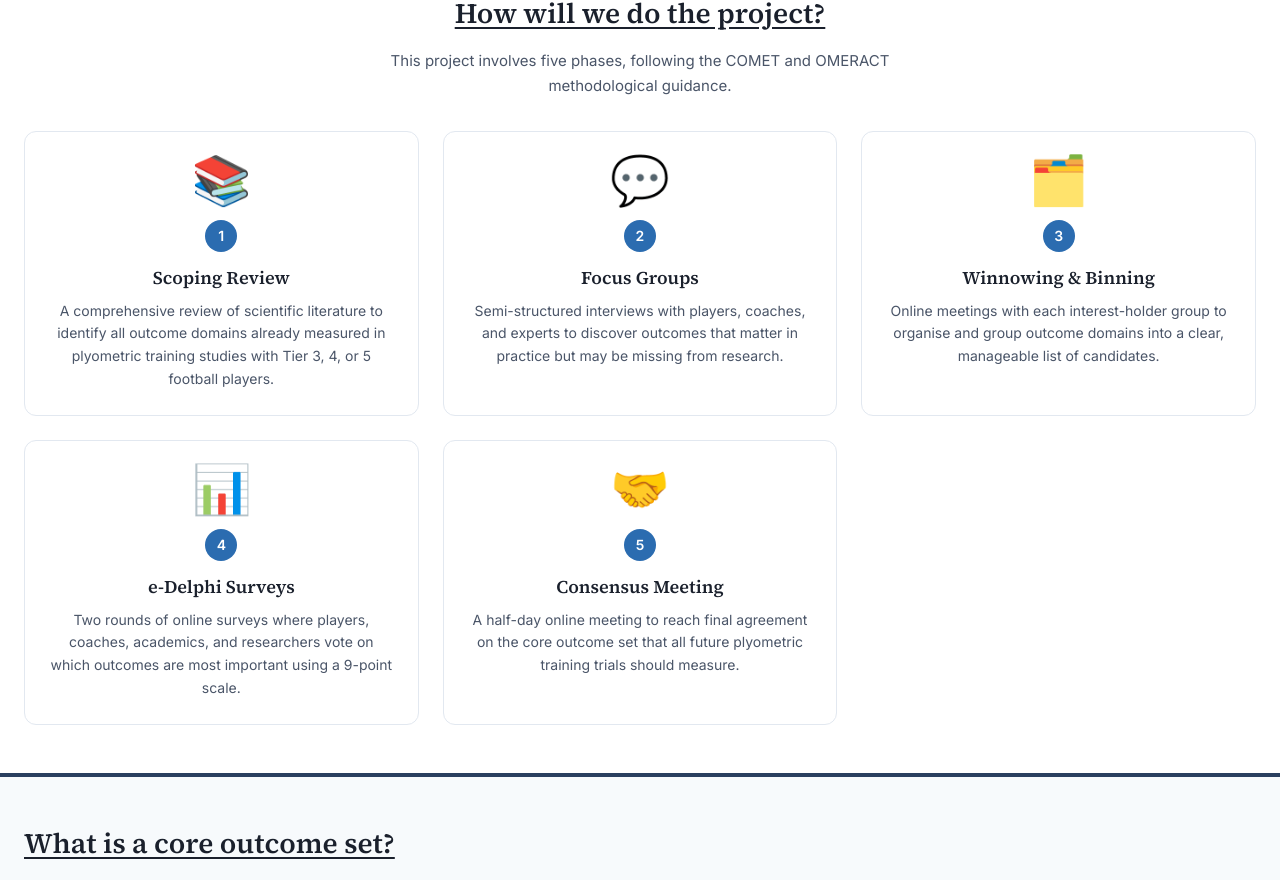
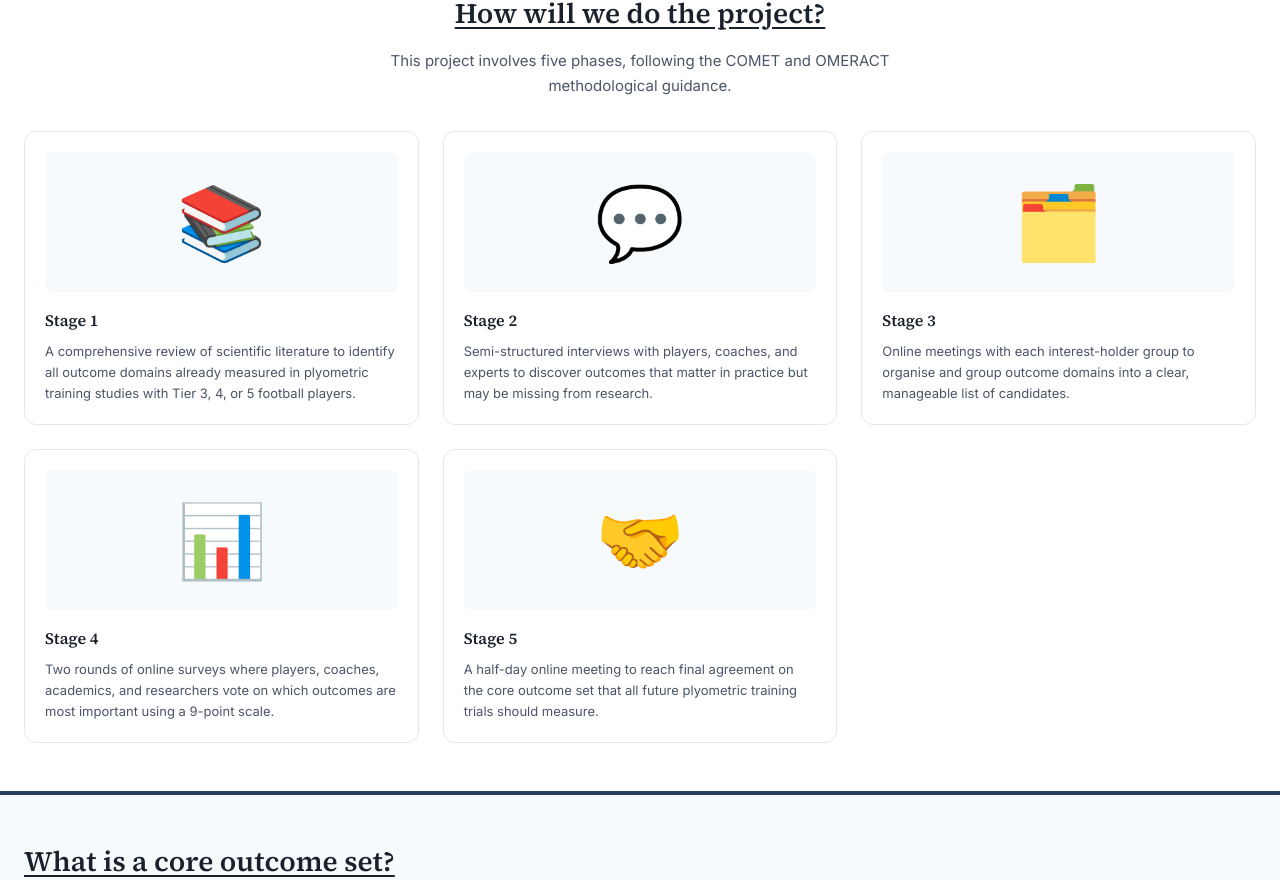
Before and after one commit to LoaizaBetancur/CAPIS-Project-Website, a Next.js app: page / in a window 1280 px wide. Shown: the part 2120-3000 px from the top of the page. Built offline with nearby package versions, Linux system fonts and the light colour scheme.

Commit message:
Update StageCard.tsx

```diff
--- a/components/StageCard.tsx
+++ b/components/StageCard.tsx
@@ -7,13 +7,51 @@ interface StageCardProps {
 
 export default function StageCard({ number, title, description, image }: StageCardProps) {
   return (
-    <div className="flex flex-col items-center rounded-xl border border-border bg-surface p-6 text-center shadow-raised">
-      <div className="mb-4 text-5xl">{image}</div>
-      <div className="mb-3 flex h-8 w-8 items-center justify-center rounded-full bg-accent text-sm font-bold text-white">
-        {number}
+    <div
+      style={{
+        backgroundColor: "#FFFFFF",
+        border: "1px solid #E2E8F0",
+        borderRadius: "12px",
+        padding: "20px",
+        textAlign: "left",
+      }}
+    >
+      {/* Image area like COMBAT */}
+      <div
+        style={{
+          backgroundColor: "#F7FAFC",
+          borderRadius: "8px",
+          height: "140px",
+          display: "flex",
+          alignItems: "center",
+          justifyContent: "center",
+          marginBottom: "16px",
+          fontSize: "72px",
+          lineHeight: 1,
+        }}
+      >
+        {image}
       </div>
-      <h3 className="font-display text-lg font-semibold mb-2">{title}</h3>
-      <p className="text-sm text-text-muted leading-relaxed">{description}</p>
+      <h3
+        style={{
+          fontFamily: "var(--font-display)",
+          fontSize: "16px",
+          fontWeight: 600,
+          color: "#1A202C",
+          marginBottom: "8px",
+        }}
+      >
+        Stage {number}
+      </h3>
+      <p
+        style={{
+          fontSize: "13px",
+          lineHeight: 1.6,
+          color: "#4A5568",
+        }}
+      >
+        {description}
+      </p>
     </div>
   );
 }
```
